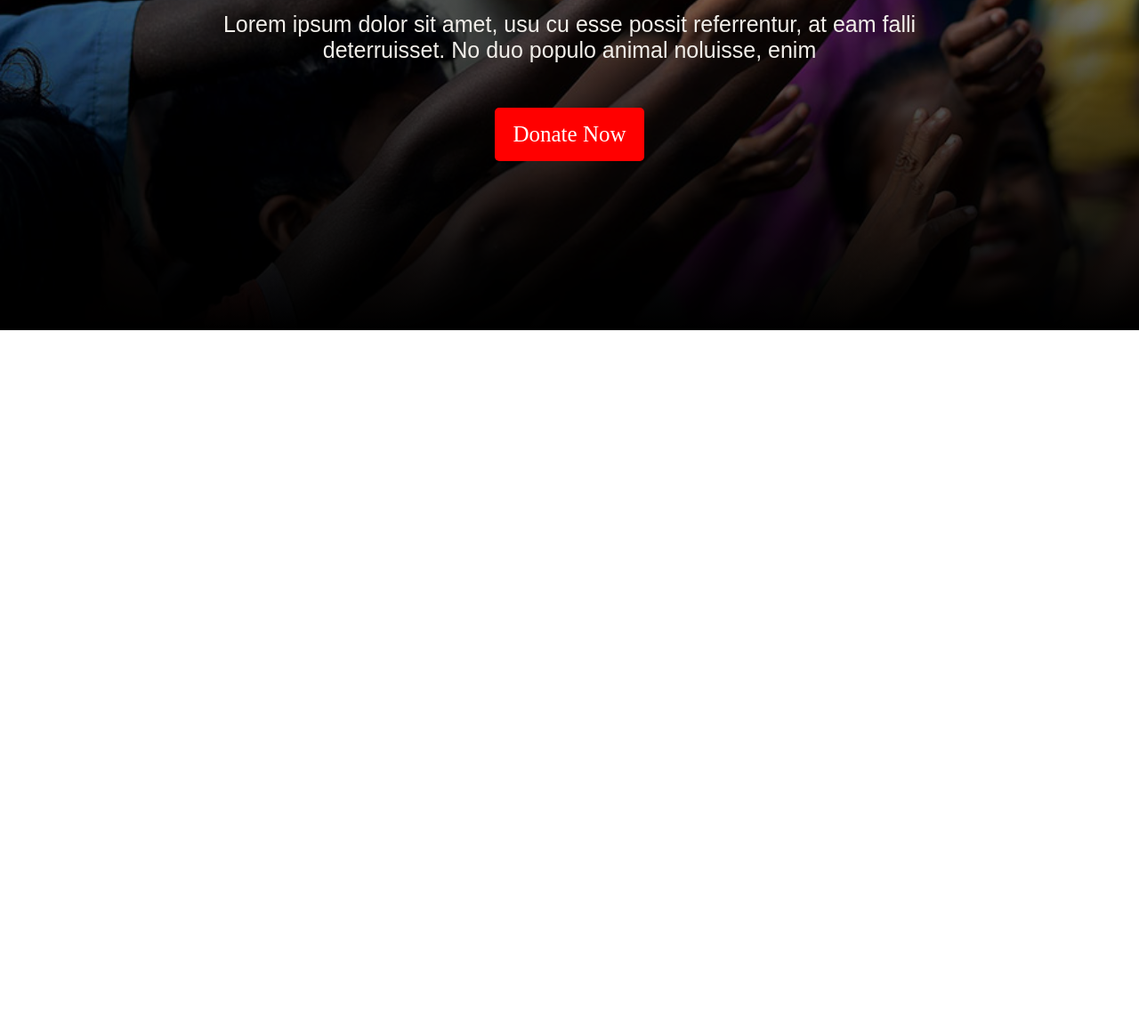
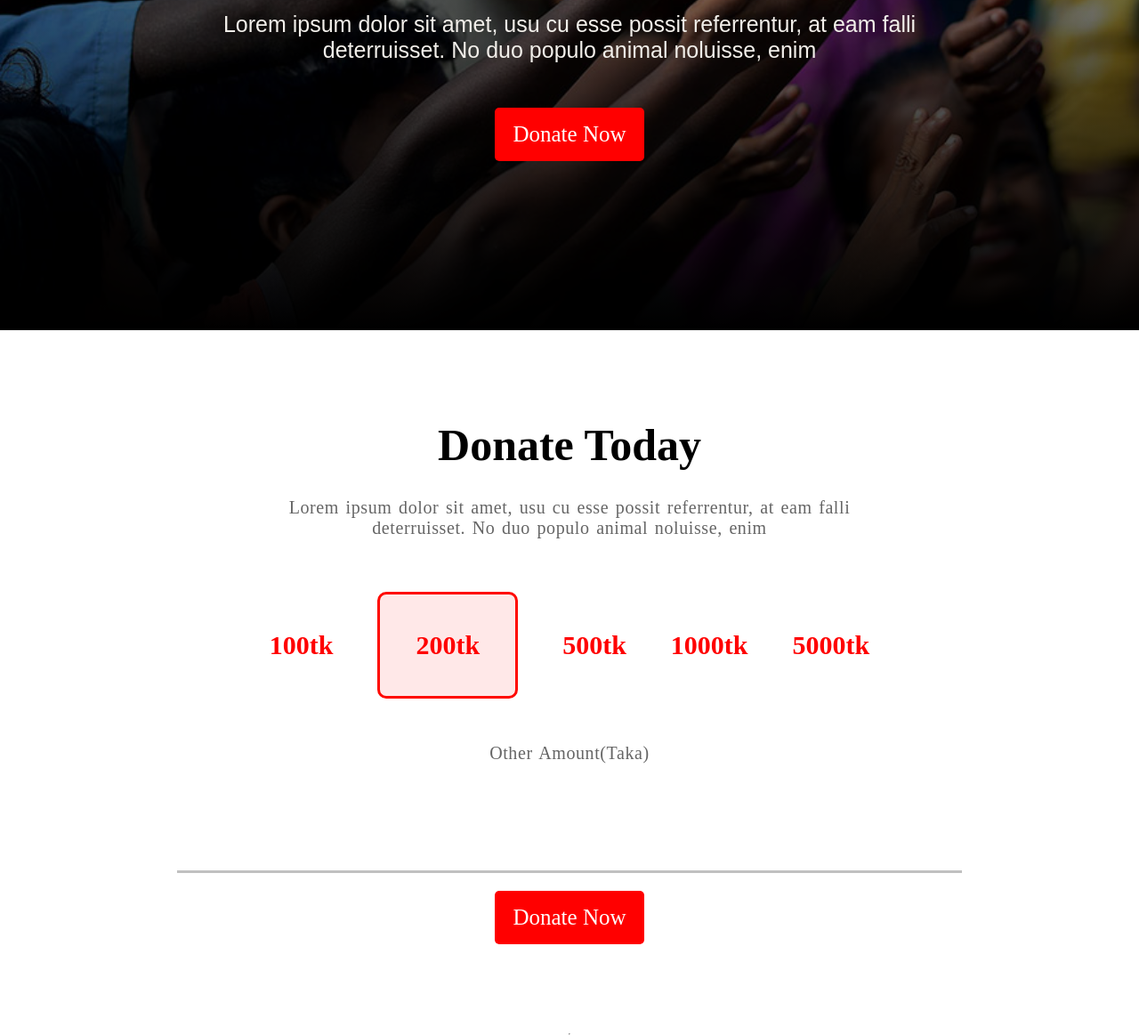
Before and after one commit to SayhanA/donation, a plain HTML site: page index1.html in a window 1280 px wide. Shown: the part 429-1592 px from the top of the page at 89% size. Before the commit the page ends 800 px from the top, so only its background shows below. Drawn offline with nearby package versions, Linux system fonts and the light colour scheme.

Commit message:
Thrid add

```diff
--- a/index1.html
+++ b/index1.html
@@ -24,6 +24,7 @@
                     </ul>
                 </li>
                 <li><a href="#">Members  <span>></span></a></li>
+                <li><a href="#">Donators <span>></span></a></li>
                 <li><a href="#">Donation  <span>></span></a></li>
                 <li><a href="#">Support   <span>></span></a></li>
 
@@ -39,8 +40,28 @@
             <p>Lorem ipsum dolor sit amet, usu cu esse possit referrentur, at eam falli
                 deterruisset. No duo populo animal noluisse, enim</p>
 
-            <button>Donate Now</button>
+            <button class="primary-btn">Donate Now</button>
         </div>
     </header>
+    <section>
+        <div class="donate-today">
+            <h2>donate today</h2>
+            <p>Lorem ipsum dolor sit amet, usu cu esse possit referrentur, at eam falli
+                deterruisset. No duo populo animal noluisse, enim</p>
+
+            <div class="mouny">
+                <div class="taka">100tk</div>
+                <div class="taka1">200tk</div>
+                <div class="taka2">500tk</div>
+                <div class="taka3">1000tk</div>
+                <div class="taka4">5000tk</div>
+
+            </div>
+            <p class="amoun">Other Amount(Taka)</p>
+            <input type="number" id="quantity" name="quantity" min="100" max="50000">
+            <button class="primary-btn">Donate Now</button>
+            <hr>
+        </div>
+    </section>
 </body>
 </html>
--- a/style1.css
+++ b/style1.css
@@ -14,6 +14,7 @@ nav{
     display: flex;
     flex-flow: row nowrap;
     justify-content: space-between;
+    /* position: fixed; */
 }
 .nav-title{
     font-size: 40px;
@@ -198,7 +199,7 @@ i{
     font-family:Arial, Helvetica, sans-serif;
     padding: 10px 0 50px;
 }
-.text>button{
+.text>button,.primary-btn{
     line-height: 60px;
     padding: 0 20px;
     border-radius: 5px;
@@ -216,3 +217,66 @@ i{
 .country:focus~span{
     color: red;
 }
+
+/* Section Style Starts Here */
+section{
+    margin: 0 150px;
+    /* display: flex;
+    flex-flow: column nowrap;
+    justify-content: center;
+    align-items: center; */
+}
+section .donate-today{
+    display: flex;
+    flex-flow: column nowrap;
+    justify-content: center;
+    align-items: center;
+}
+section .donate-today>h2{
+    font-size: 50px;
+    text-transform: capitalize;
+    padding: 100px 0 30px 0;
+}
+section .donate-today>p{
+    font-size: 20px;
+    padding: 0 160px;
+    text-align: center;
+    margin-bottom: 60px;
+    color: #656565;
+    word-spacing: 2px;
+    letter-spacing: 0.6px;
+}
+section .donate-today .mouny{
+    display: flex;
+    align-items:center;
+    margin-bottom: 50px;
+    gap: 50px;
+    color: red;
+    font-size: 30px;
+    font-weight: 900;
+}
+section .donate-today .mouny>div:nth-child(2){
+    border: 3px solid rgb(255, 8, 0);
+    padding: 40px;
+    border-radius: 10px;
+    background-color: rgba(255, 0, 0, 0.089);
+    color: red;
+}
+section .donate-today>input{
+    width: 90%;
+    height: 60px;
+    font-size: 25px;
+    padding: 30px 10px;
+    border: 0;
+    border-bottom: 3px solid silver;
+    margin-bottom: 20px;
+}
+.donate-today>input[type=number]::-webkit-inner-spin-button,
+input[type=number]::-webkit-outer-spin-button{
+    -webkit-appearance: none;
+    margin: 0;
+}
+section .donate-today>button{
+    margin-bottom: 100px;
+}
+.amount
```
